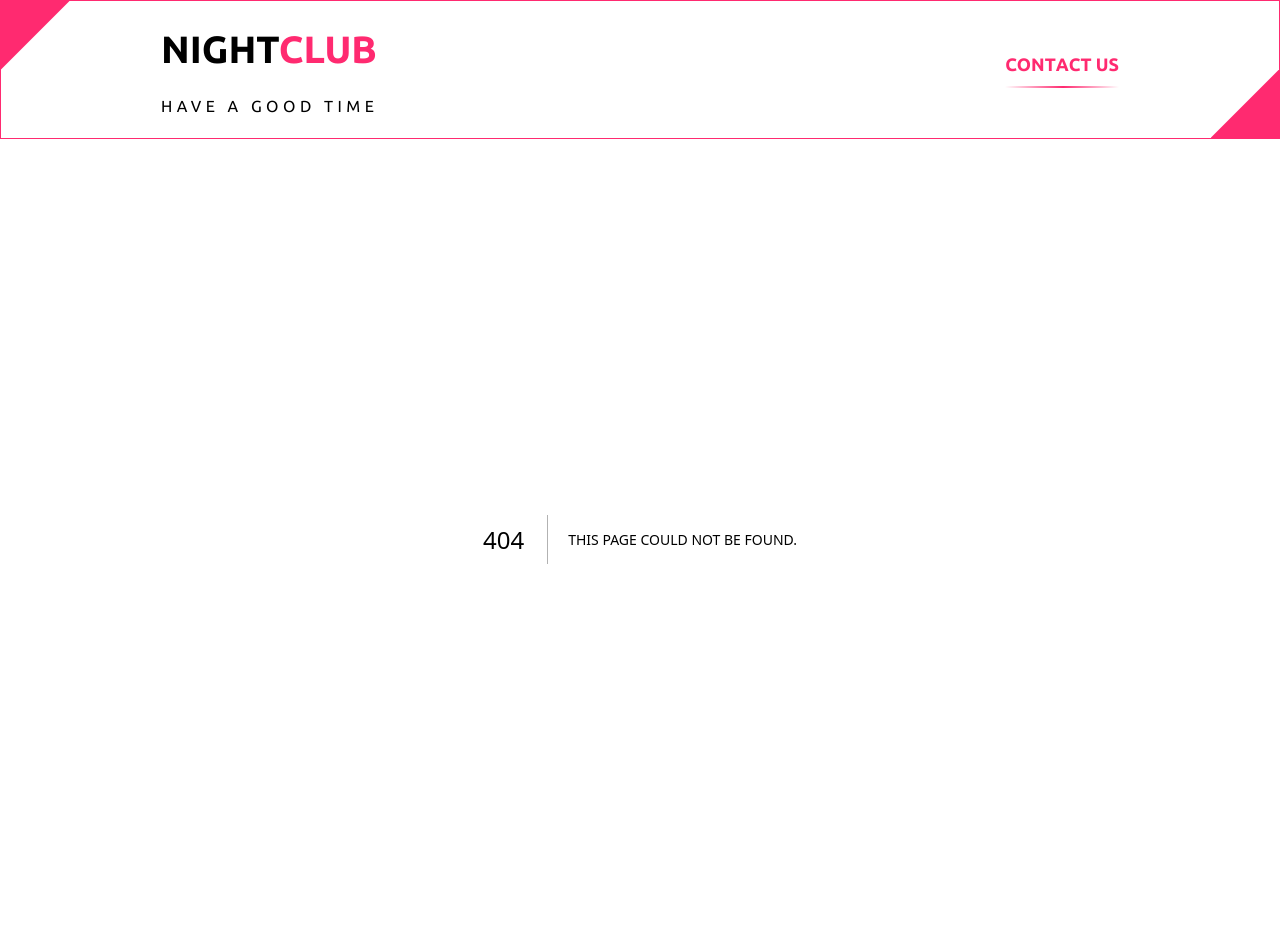
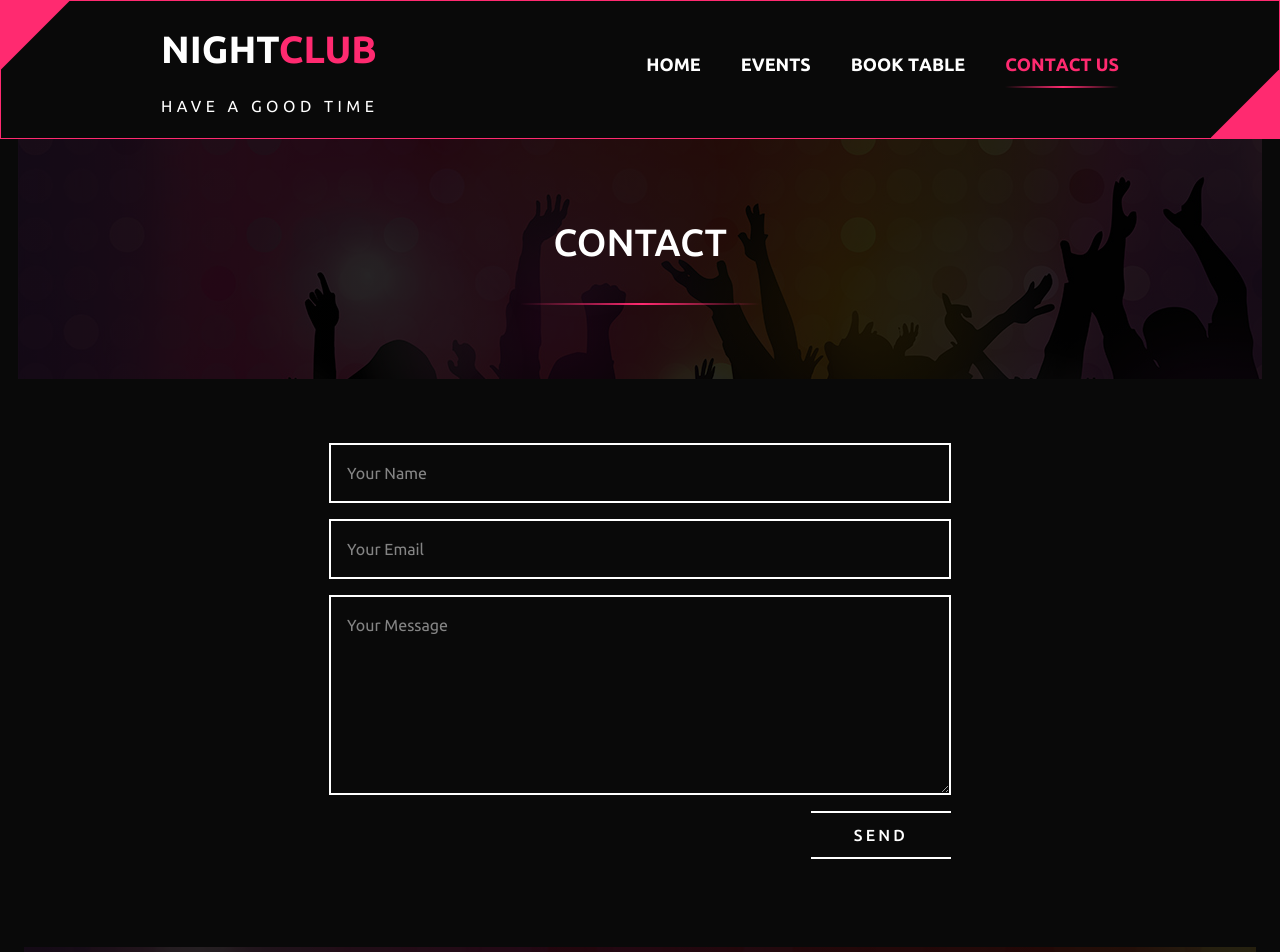
Before and after one commit to Frontend-3-sem/3sem-eksamen, a Next.js app: page /contact in a window 1280 px wide. Before the commit this address had no page. Shown: the top 952 px of the page. Built offline with nearby package versions, Linux system fonts and the light colour scheme.

Commit message:
contact page setup and validating

```diff
--- /dev/null
+++ b/src/app/(routes)/contact/page.tsx
@@ -0,0 +1,18 @@
+// Utils
+
+// Next
+
+// Components
+import PageHeader from "@/app/components/general/PageHeader";
+import ContactForm from "@/app/components/contact/ContactForm";
+
+const Contact = () => {
+  return (
+    <>
+      <PageHeader title="Contact" />
+      <ContactForm />
+    </>
+  );
+};
+
+export default Contact;
--- /dev/null
+++ b/src/app/components/contact/ContactForm.tsx
@@ -0,0 +1,80 @@
+"use client";
+import postContact from "@/app/utils/postContact";
+import { useActionState } from "react";
+import { useState, useEffect } from "react";
+import { initialContactForm } from "@/app/schema/contactSchema";
+import Button from "../general/Button";
+const ContactForm = () => {
+  const [state, postContactAction, isPending] = useActionState(postContact, {
+    success: null,
+    message: "",
+  });
+  const [formFields, setFormFields] = useState(initialContactForm);
+
+  useEffect(() => {
+    if (state.success) setFormFields(initialContactForm);
+  }, [state]);
+
+  function handleClick(event) {
+    const { name, value } = event.target;
+
+    setFormFields((currentFields) => ({
+      ...currentFields,
+      [name]: value,
+    }));
+  }
+  return (
+    <>
+      <section className="flex flex-col items-center pb-16">
+        <form className="flex flex-col gap-4 w-1/2" action={postContactAction}>
+          <input
+            type="text"
+            name="name"
+            placeholder="Your Name"
+            value={formFields.name}
+            onChange={handleClick}
+            className="p-4 w-full border-2 border-text focus:outline-0 focus:border-accent1"
+          />
+          {state.fieldErrors?.name?.[0] && (
+            <p className="text-accent1">{state.fieldErrors.name[0]}</p>
+          )}
+          <input
+            type="email"
+            name="email"
+            placeholder="Your Email"
+            value={formFields.email}
+            onChange={handleClick}
+            className="p-4 w-full border-2 border-text focus:outline-0 focus:border-accent1"
+          />
+          {state.fieldErrors?.email?.[0] && (
+            <p className="text-accent1">{state.fieldErrors.email[0]}</p>
+          )}
+
+          <textarea
+            name="content"
+            id="content"
+            placeholder="Your Message"
+            value={formFields.content}
+            onChange={handleClick}
+            className="p-4 w-full border-2 border-text focus:outline-0 focus:border-accent1 min-h-50"
+          ></textarea>
+          {state.fieldErrors?.content?.[0] && (
+            <p className="text-accent1">{state.fieldErrors.content[0]}</p>
+          )}
+          <div className="grid grid-cols-2 w-full items-center">
+            {state?.message && (
+              <p className={`${state.success ? "text-text" : "text-accent1"}`}>
+                {state.message}
+              </p>
+            )}
+            <Button type="submit" className="col-start-2 justify-self-end">
+              {isPending ? "Sending" : "Send"}
+            </Button>
+          </div>
+        </form>
+      </section>
+    </>
+  );
+};
+
+export default ContactForm;
--- a/src/app/components/frontpage/Newsletter.tsx
+++ b/src/app/components/frontpage/Newsletter.tsx
@@ -46,7 +46,7 @@ const Newsletter = () => {
                 className="p-2 w-full focus:p-2"
               />
             </div>
-            <Button type="submit">
+            <Button type="submit" className="">
               {isPending ? "Subscribing" : "Subscribe"}
             </Button>
           </div>
--- /dev/null
+++ b/src/app/schema/contactSchema.tsx
@@ -0,0 +1,26 @@
+import * as z from "zod";
+export const Contact = z.object({
+  name: z
+    .string()
+    .nonempty("Input cannot be empty")
+
+    .trim(),
+  email: z
+    .string()
+    .includes("@", "Please enter a valid email")
+    .trim()
+    .min(1, "Input cannot be empty"),
+  content: z
+    .string()
+
+    .trim()
+    .min(10, "Please write a descriptive message"),
+  date: z.iso.datetime(),
+});
+
+export const initialContactForm = {
+  name: "",
+  email: "",
+  content: "",
+  date: "",
+};
--- /dev/null
+++ b/src/app/utils/postContact.js
@@ -0,0 +1,52 @@
+"use server";
+import * as z from "zod";
+import { Contact } from "../schema/contactSchema";
+const postContact = async (previousState, formData) => {
+  try {
+    const contactData = Contact.parse({
+      name: formData.get("name"),
+      email: formData.get("email"),
+      content: formData.get("content"),
+      date: new Date().toISOString(),
+    });
+    const response = await fetch(
+      `${process.env.NEXT_PUBLIC_API_URL}/contact_messages`,
+      {
+        method: "POST",
+        headers: { "Content-Type": "application/json" },
+        body: JSON.stringify(contactData),
+      },
+    );
+    if (!response.ok) {
+      if (response.status === 409) {
+        return {
+          success: false,
+          message: "Email already subscribed",
+        };
+      }
+      const body = await response.text();
+      console.log("API-svar:");
+      throw new Error(`Response status !!!!!!!!!!!!!!!!!!!: ${body}`);
+    }
+    console.log(`Response status: ${response.status}`);
+    return {
+      success: true,
+      message: "Your message has been sent.",
+    };
+  } catch (error) {
+    if (error instanceof z.ZodError) {
+      return {
+        success: false,
+        message: "",
+        fieldErrors: z.flattenError(error).fieldErrors,
+      };
+    }
+
+    console.log(error.message);
+    return {
+      success: false,
+      message: error.message,
+    };
+  }
+};
+export default postContact;
```
